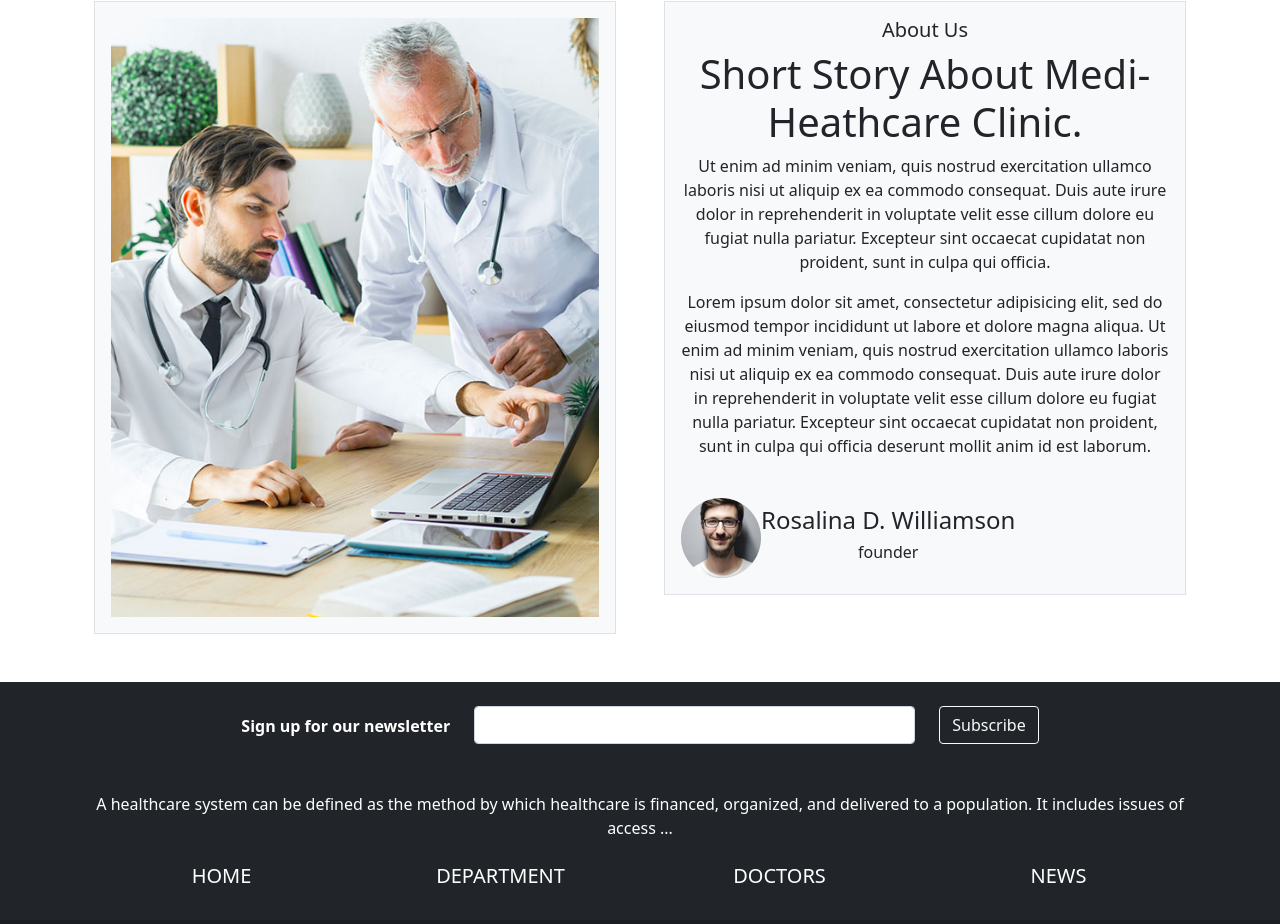
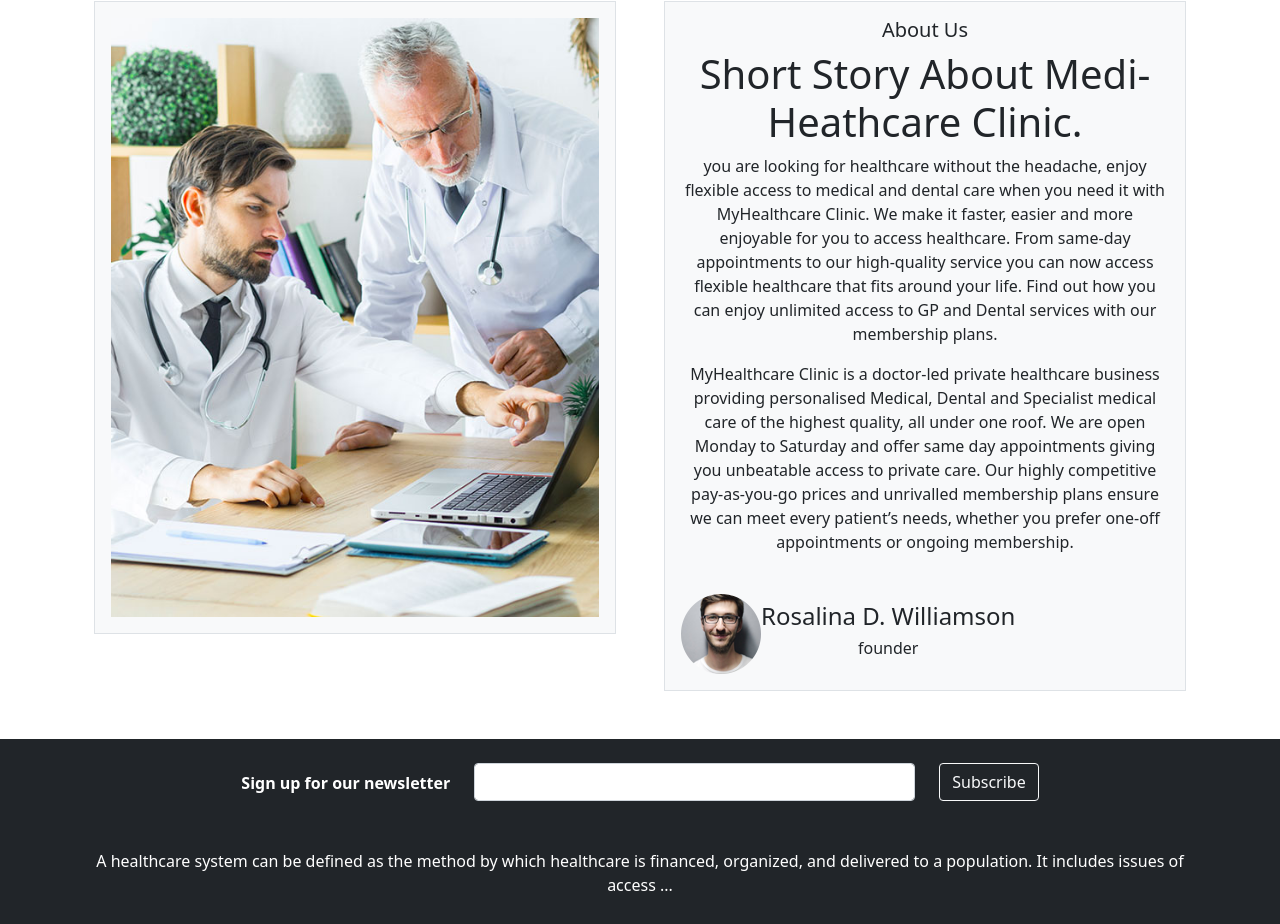
Before and after one commit to MdAbdulKayumKhan/medi-heathcare, a React (Create React App) app: page / in a window 1280 px wide. Shown: the part 2565-3489 px from the top of the page. Built offline with nearby package versions, Linux system fonts and the light colour scheme; no server answers.

Commit message:
user name and profile fixed

```diff
--- a/src/Pages/Home/Doctors/Doctors.js
+++ b/src/Pages/Home/Doctors/Doctors.js
@@ -42,7 +42,7 @@ const Doctors = () => {
                                         </div>
                                         <div className="service-content">
                                             <h3><Link to="#">{doctor.name}</Link></h3>
-                                            <p>{doctor.description.slice(0, 100)}</p>
+                                            <p>{doctor.description.slice(0, 80)}</p>
                                             <Link to={`/news/${doctor.id}`}><Button variant="primary">Details</Button></Link>
                                         </div>
                                     </div>
--- a/src/Pages/Home/Home/Home.js
+++ b/src/Pages/Home/Home/Home.js
@@ -59,13 +59,10 @@ const Home = () => {
                                         <h1>Short Story About Medi-Heathcare Clinic.</h1>
                                     </div>
                                     <div className="about-text">
-                                        <p>Ut enim ad minim veniam, quis nostrud exercitation ullamco laboris nisi ut aliquip ex ea commodo consequat. Duis aute
-                                            irure dolor in reprehenderit in voluptate velit esse cillum dolore eu fugiat nulla pariatur. Excepteur sint occaecat
-                                            cupidatat non proident, sunt in culpa qui officia.</p>
-                                        <p>Lorem ipsum dolor sit amet, consectetur adipisicing elit, sed do eiusmod tempor incididunt ut labore et dolore magna
-                                            aliqua. Ut enim ad minim veniam, quis nostrud exercitation ullamco laboris nisi ut aliquip ex ea commodo consequat.
-                                            Duis aute irure dolor in reprehenderit in voluptate velit esse cillum dolore eu fugiat nulla pariatur. Excepteur sint
-                                            occaecat cupidatat non proident, sunt in culpa qui officia deserunt mollit anim id est laborum.</p><br/>
+                                        <p>you are looking for healthcare without the headache, enjoy flexible access to medical and dental care when you need it with MyHealthcare Clinic.
+                                        We make it faster, easier and more enjoyable for you to access healthcare. From same-day appointments to our high-quality service you can now access flexible healthcare that fits around your life.
+                                        Find out how you can enjoy unlimited access to GP and Dental services with our membership plans.</p>
+                                        <p>MyHealthcare Clinic is a doctor-led private healthcare business providing personalised Medical, Dental and Specialist medical care of the highest quality, all under one roof. We are open Monday to Saturday and offer same day appointments giving you unbeatable access to private care. Our highly competitive pay-as-you-go prices and unrivalled membership plans ensure we can meet every patient’s needs, whether you prefer one-off appointments or ongoing membership.</p><br/>
                                     </div>
                                     <div className="about-author d-flex align-items-center">
                                         <div className="author-ava">
--- a/src/Pages/Home/Shared/Header/Header.js
+++ b/src/Pages/Home/Shared/Header/Header.js
@@ -29,13 +29,13 @@ const Header = () => {
                         {/* <Nav.Link as={Link} to="/shop">Shop</Nav.Link>
                         <Nav.Link as={Link} to="/news">News</Nav.Link> */}
                         <Navbar.Text>
-                            <Link to="#">{user.email && user.displayName }{' '}</Link>
+                            <Link to="#">{user.email && user.displayName === null?  'Update User Name' : user.displayName }</Link>
                         </Navbar.Text>
                         <Navbar.Brand href="#home">
                         { user.email ?
                             <img
                             alt=""
-                            src={pro}
+                            src={user.email &&  user.photoURL === null? pro : user.photoURL}
                             width="40"
                             height="40"
                             className="d-inline-block align-top rounded-circle"
--- a/src/hooks/useFirebase.js
+++ b/src/hooks/useFirebase.js
@@ -13,12 +13,13 @@ const useFirebase = () => {
         setIsLoading(true)
         const googleProvider = new GoogleAuthProvider();
         signInWithPopup(auth, googleProvider)
-            .then(result => {
-                console.log(result.user);
-                setUser(result.user);
+        .then(result => {
+            // console.log(result.user);
+            // setUser(result.user);
+            // history.push(re_uri);
 
-            })
-            .finally(() => setIsLoading(false));
+        })
+        .finally(() => setIsLoading(false));
 
 
     }
```
Also changed, not shown: public/doctor.json (+7 -7 lines), src/Pages/Login/Login/Login.js (+11 -0 lines), src/images/logo/pro.jpg, src/images/logo/pro7.jpg (added).
